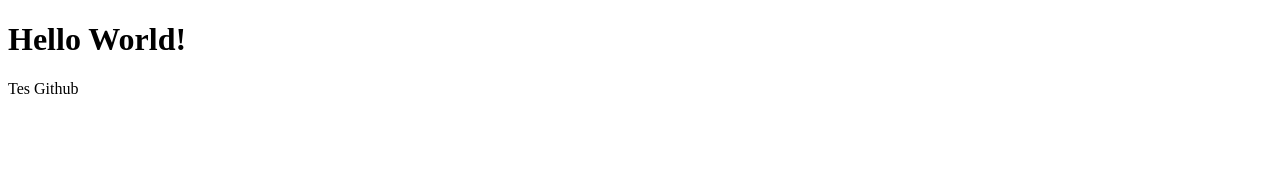
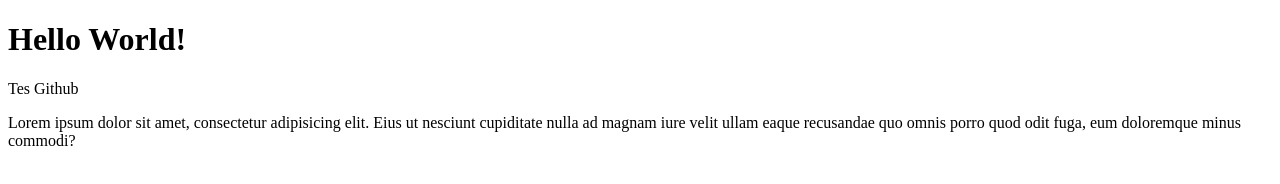
Before and after one commit to arashiaslan/tes-git, a plain HTML site: page index.html in a window 1280 px wide. Drawn offline with Linux system fonts and the light colour scheme.

Commit message:
berhasil

```diff
--- a/index.html
+++ b/index.html
@@ -8,5 +8,6 @@
 <body>
     <h1>Hello World!</h1>
     <p>Tes Github</p>
+    <p>Lorem ipsum dolor sit amet, consectetur adipisicing elit. Eius ut nesciunt cupiditate nulla ad magnam iure velit ullam eaque recusandae quo omnis porro quod odit fuga, eum doloremque minus commodi?</p>
 </body>
 </html>
```
